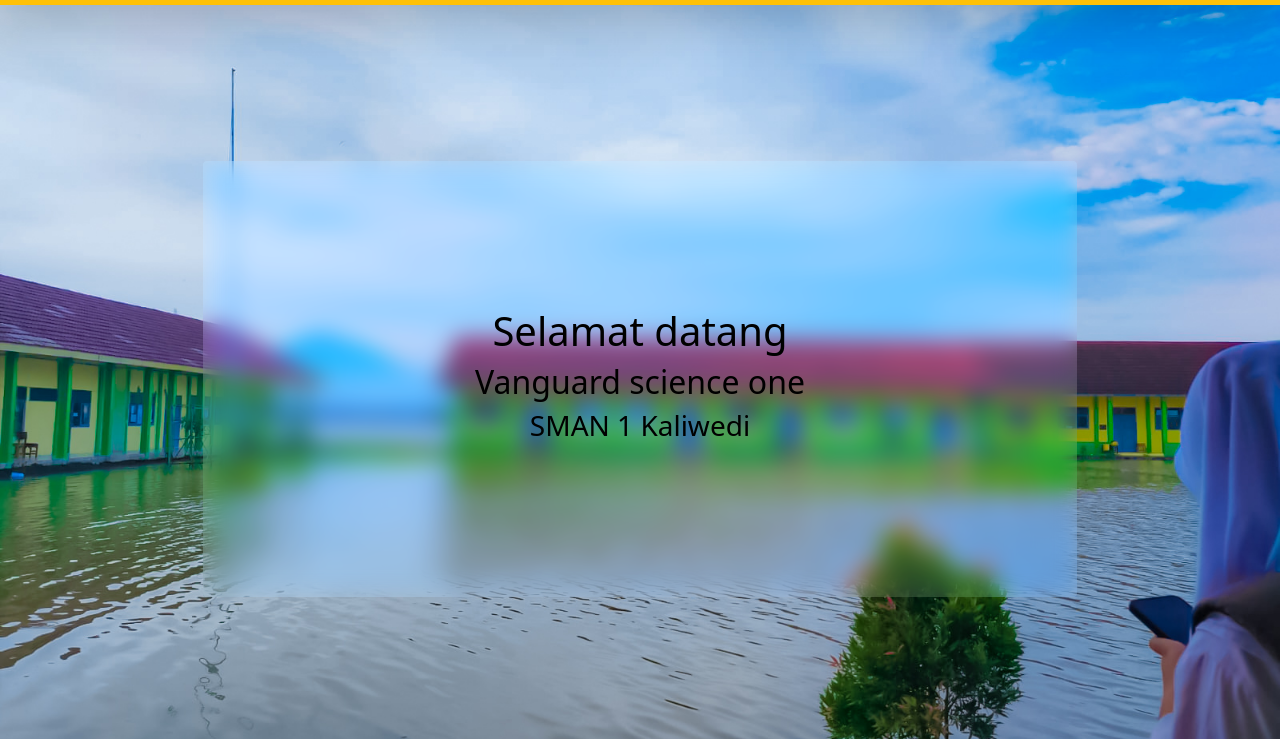
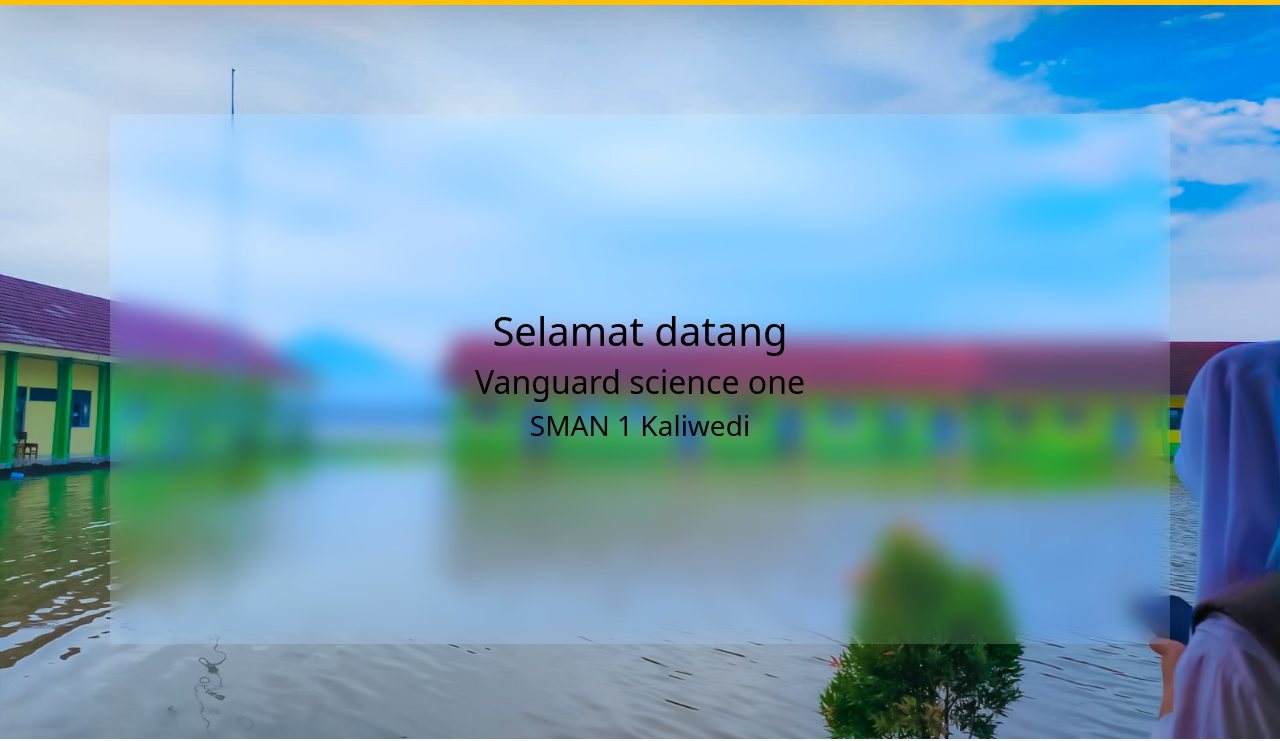
Before and after one commit to akbarputrapamungkas/yearbook-SMANKA, a plain HTML site: page ipa-1/list-name-ipa1.html in a window 1280 px wide. Shown: the part 61-802 px from the top of the page. Drawn offline with nearby package versions, Linux system fonts and the light colour scheme.

Commit message:
memperbaiki css

```diff
--- a/ipa-1/list-name-ipa1.css
+++ b/ipa-1/list-name-ipa1.css
@@ -24,8 +24,8 @@ nav ul li a:hover {
     color: #333;
 }
 .kartu {
-    width: 70%;
-    height: 70%;
+    width: 85%;
+    height: 85%;
     background-color: rgba(255, 255, 255, 0.150);
     backdrop-filter:saturate(200%) blur(0.7rem);
     color: black;
@@ -39,3 +39,8 @@ nav ul li a:hover {
 .maps {
     width: 80%;
 }
+/* @media (min-width: 800px) {
+    .kartu {
+        font-size: 10px;
+    }
+} */
```
